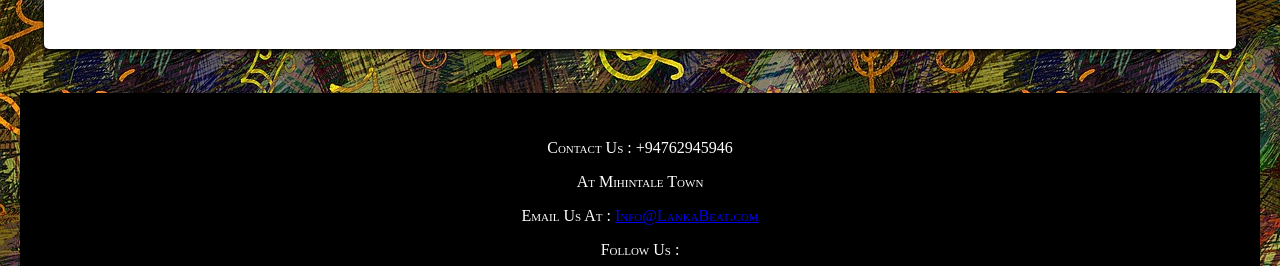
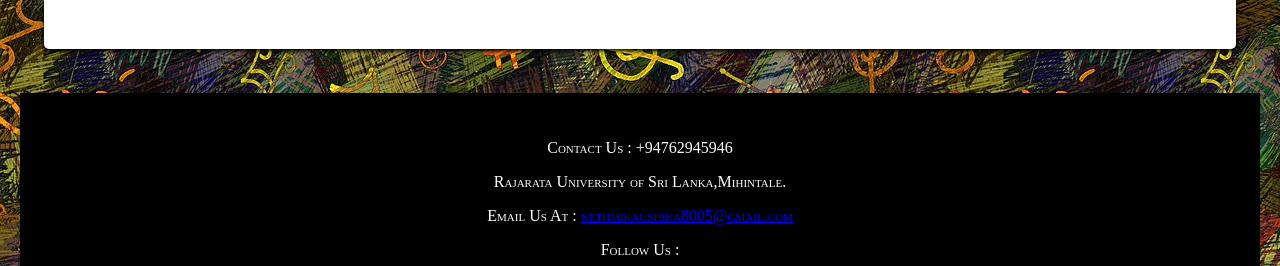
Before and after one commit to Nethmi8005/Sri-Lankan-Music-Industry-News-and-Updates., a plain HTML site: page Rising Artists.html in a window 1280 px wide. Shown: the part 3578-3844 px from the top of the page. Drawn offline with Linux system fonts and the light colour scheme.

Commit message:
Update Rising Artists.html

```diff
--- a/Rising Artists.html
+++ b/Rising Artists.html
@@ -93,8 +93,8 @@
 <footer>
     <div class="footer-content">
         <p style="font-variant:small-caps;">Contact Us : +94762945946</p>
-        <p style="font-variant:small-caps;">At Mihintale Town</p>
-        <p style="font-variant:small-caps;">Email Us At : <a href="Info@LankaBeat.com">Info@LankaBeat.com</a></p>
+        <p style="font-variant:small-caps;">Rajarata University of Sri Lanka,Mihintale.</p>
+        <p style="font-variant:small-caps;">Email Us At : <a href="https://myaccount.google.com/?hl=en_GB&authuser=0&utm_source=OGB&utm_medium=act">nethmikaushika8005@gmail.com</a></p>
         <p style="font-variant:small-caps;">Follow Us :</p>
         <div class="social-media">
         <a href="https://www.facebook.com/" target="_blank"><img src="fb.svg" alt="Facebook"></a>
```
